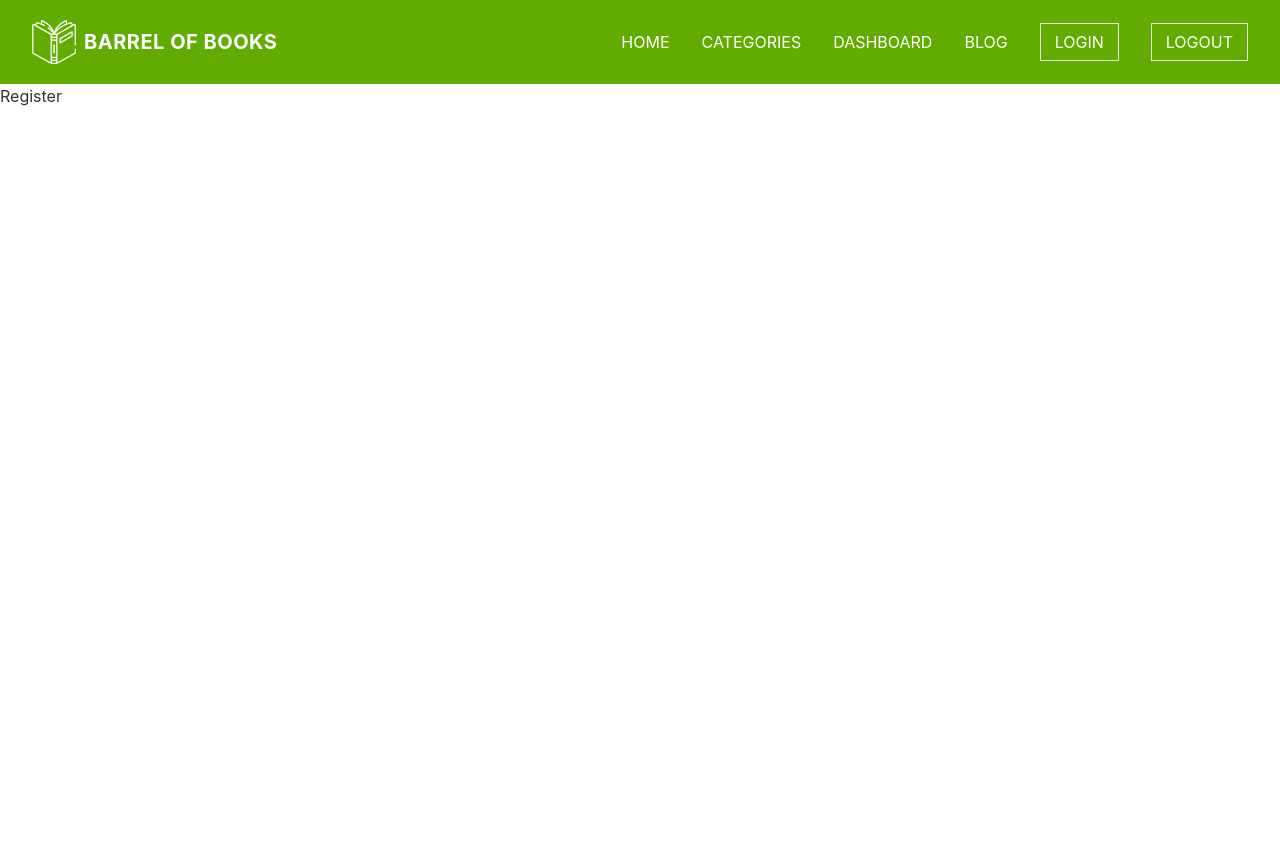
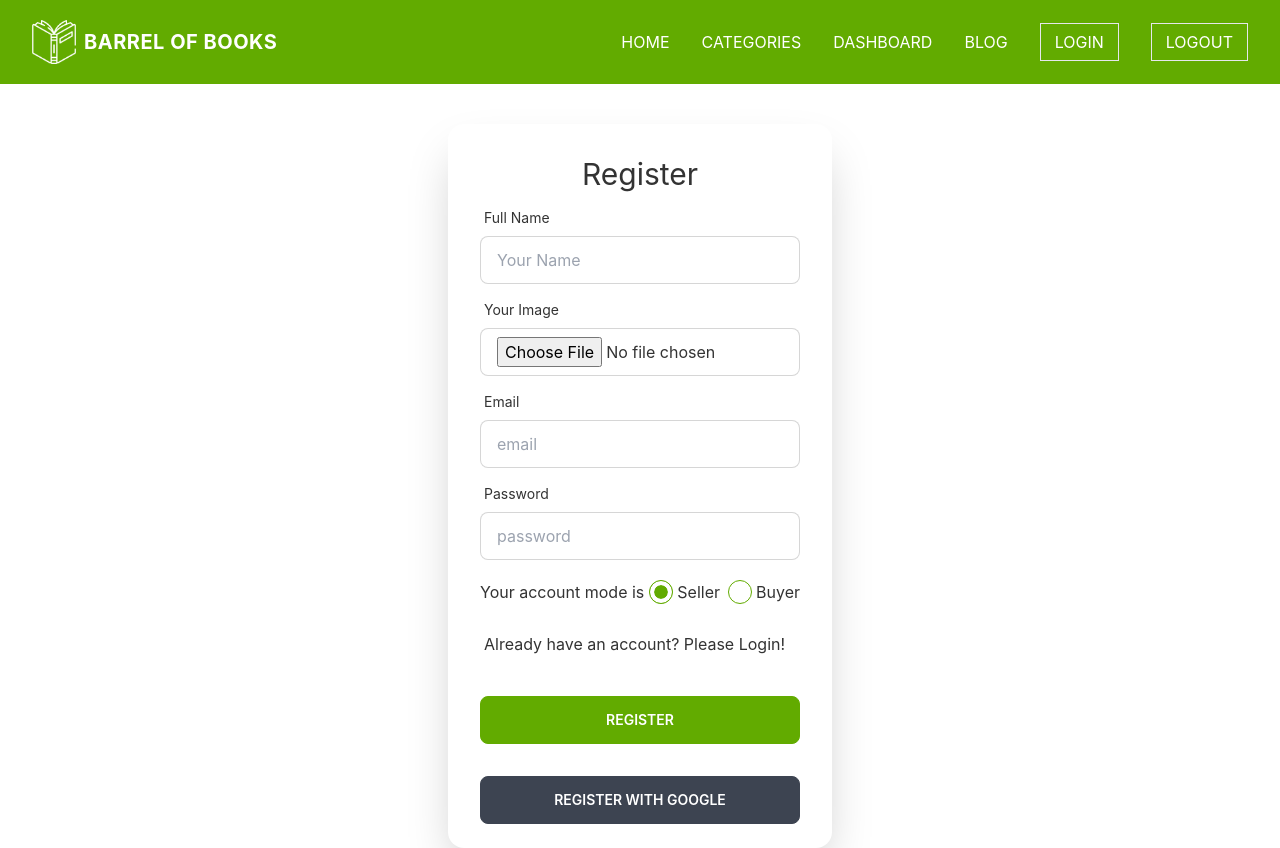
Before and after one commit to bd-dev-ismail/barrel-of-books, a React (Create React App) app: page /register in a window 1280 px wide. Before the commit the page ends 800 px from the top, so only its background shows below. Built offline with nearby package versions, Linux system fonts and the light colour scheme.

Commit message:
create login & register button

```diff
--- a/src/Pages/Login/Login.js
+++ b/src/Pages/Login/Login.js
@@ -1,10 +1,57 @@
 import React from 'react';
+import { Link } from 'react-router-dom';
 
 const Login = () => {
     return (
-        <div>
-            Login
+      <div>
+        <div className="container mx-auto mt-20">
+          <div className="flex justify-center h-full items-center">
+            <div className="card flex-shrink-0 w-full max-w-sm shadow-2xl bg-base-100">
+              <form className="card-body">
+                <div className="text-center">
+                  <h3 className="text-3xl">Login</h3>
+                </div>
+                <div className="form-control">
+                  <label className="label">
+                    <span className="label-text">Email</span>
+                  </label>
+                  <input
+                    type="text"
+                    placeholder="email"
+                    className="input input-bordered"
+                  />
+                </div>
+                <div className="form-control">
+                  <label className="label">
+                    <span className="label-text">Password</span>
+                  </label>
+                  <input
+                    type="text"
+                    placeholder="password"
+                    className="input input-bordered"
+                  />
+                  <label className="label">
+                    <Link>Forget Password?</Link>
+                  </label>
+                  <label className="label">
+                    <Link to="/register" className='hover:text-primary'>New in Barrel Of Books? Please Register!</Link>
+                  </label>
+                </div>
+                <div className="form-control mt-6">
+                  <button type="submit" className="btn btn-primary text-white">
+                    Login
+                  </button>
+                </div>
+              </form>
+              <div className='text-center'>
+                <button type="submit" className="btn mb-6 w-[320px] text-white">
+                  Login With Google
+                </button>
+              </div>
+            </div>
+          </div>
         </div>
+      </div>
     );
 };
 
--- a/src/Pages/Register/Register.js
+++ b/src/Pages/Register/Register.js
@@ -1,10 +1,98 @@
-import React from 'react';
+import React, { useState } from 'react';
+import { Link } from 'react-router-dom';
 
 const Register = () => {
+   const [role, setRole] = useState('');
+   console.log(role);
     return (
-        <div>
-            Register
+      <div>
+        <div className="container mx-auto mt-10">
+          <div className="flex justify-center h-full items-center">
+            <div className="card flex-shrink-0 w-full max-w-sm shadow-2xl bg-base-100">
+              <form className="card-body">
+                <div className="text-center">
+                  <h3 className="text-3xl">Register</h3>
+                </div>
+                <div className="form-control">
+                  <label className="label">
+                    <span className="label-text">Full Name</span>
+                  </label>
+                  <input
+                    type="text"
+                    placeholder="Your Name"
+                    className="input input-bordered"
+                  />
+                </div>
+                <div className="form-control">
+                  <label className="label">
+                    <span className="label-text">Your Image</span>
+                  </label>
+                  <input type="file" className="input input-bordered pt-2" />
+                </div>
+                <div className="form-control">
+                  <label className="label">
+                    <span className="label-text">Email</span>
+                  </label>
+                  <input
+                    type="text"
+                    placeholder="email"
+                    className="input input-bordered"
+                  />
+                </div>
+                <div className="form-control">
+                  <label className="label">
+                    <span className="label-text">Password</span>
+                  </label>
+                  <input
+                    type="text"
+                    placeholder="password"
+                    className="input input-bordered"
+                  />
+
+                  <div className="flex my-5">
+                    <p>Your account mode is</p>
+                    <input
+                      onChange={(e) => setRole(e.target.value)}
+                      type="radio"
+                      name="radio-1"
+                      value="Seller"
+                      className="radio mr-1 radio-primary"
+                      defaultChecked
+                    />
+                    <label htmlFor="radio-1" className="mr-2">
+                      Seller
+                    </label>
+
+                    <input
+                      onChange={(e) => setRole(e.target.value)}
+                      type="radio"
+                      name="radio-1"
+                      value="Buyer"
+                      className="radio radio-primary mr-1"
+                    />
+                    <label htmlFor="radio-1">Buyer</label>
+                  </div>
+                  <label className="label">
+                    <Link to="/login" className="hover:text-primary">
+                      Already have an account? Please Login!
+                    </Link>
+                  </label>
+                </div>
+                <div className="form-control mt-6">
+                  <button type="submit" className="btn btn-primary text-white">
+                    Register
+                  </button>
+                </div>
+              </form>
+              <div className="text-center">
+                <button type="submit" className="btn mb-6 w-[320px] text-white">
+                  Register With Google
+                </button>
+              </div>
+            </div>
+          </div>
         </div>
+      </div>
     );
 };
 
```
